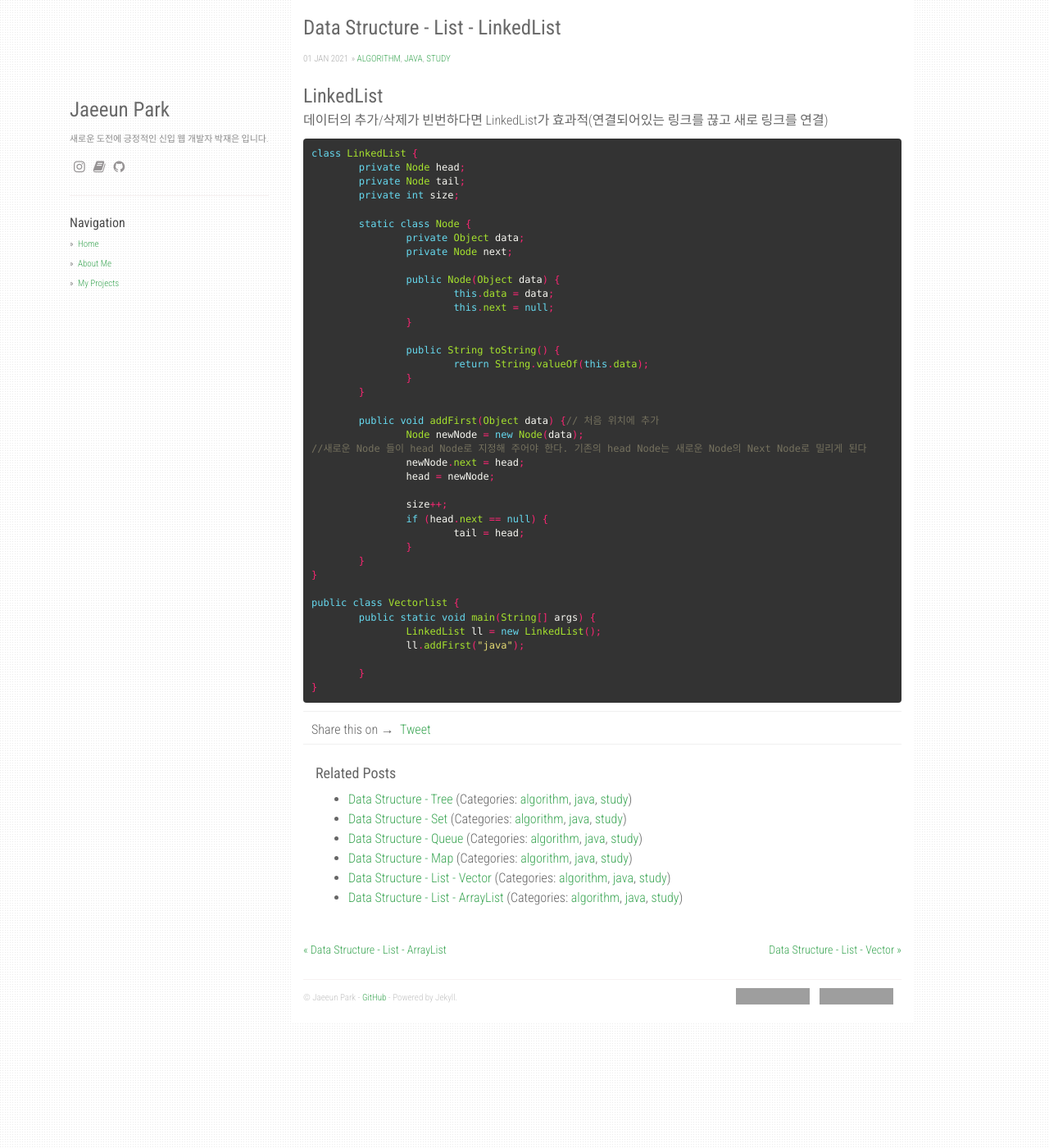
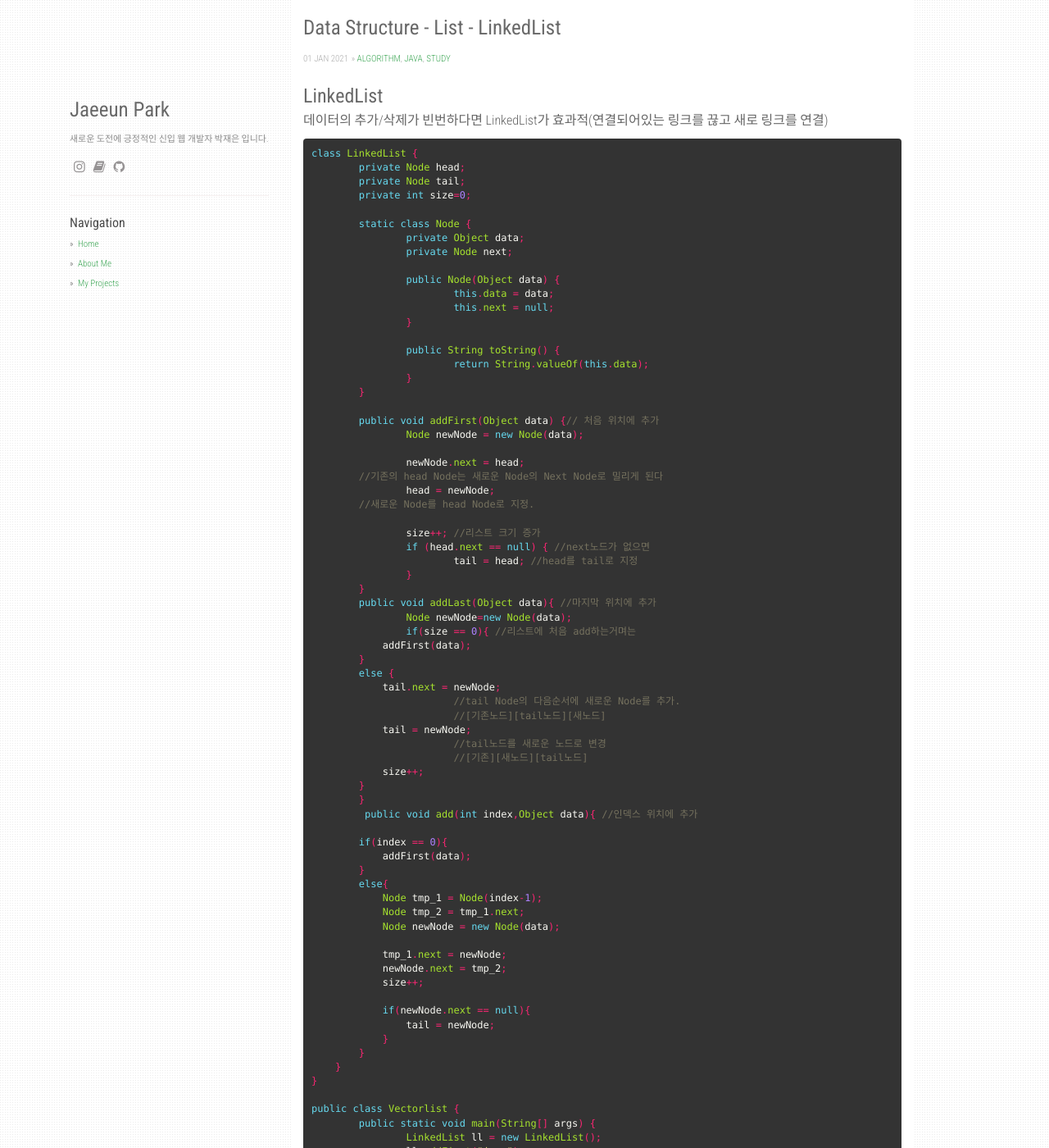
Before and after one commit to jaeeunzzang/jaeeunPark.portfolio.github.io, a Jekyll site: the page built from _posts/2021-1-1-linkedlist.md, in a window 1280 px wide and 1400 px high. Shown: the whole window at 82% size. Built offline with Jekyll 4.4.1, drawn with Linux system fonts in a browser that asks for light colours; nearby versions of some CDN libraries; comment, search, counter and statistics services are not loaded; grey boxes are pictures that could not be loaded.

Commit message:
update linkedlist

```diff
--- a/_posts/2021-1-1-linkedlist.md
+++ b/_posts/2021-1-1-linkedlist.md
@@ -13,7 +13,7 @@ categories: [algorithm, java, study]
 class LinkedList {
 	private Node head;
 	private Node tail;
-	private int size;
+	private int size=0;
 
 	static class Node {
 		private Object data;
@@ -31,15 +31,51 @@ class LinkedList {
 
 	public void addFirst(Object data) {// 처음 위치에 추가
 		Node newNode = new Node(data);
-//새로운 Node 들이 head Node로 지정해 주어야 한다. 기존의 head Node는 새로운 Node의 Next Node로 밀리게 된다
+
 		newNode.next = head;
+	//기존의 head Node는 새로운 Node의 Next Node로 밀리게 된다
 		head = newNode;
+	//새로운 Node를 head Node로 지정.
 
-		size++;
-		if (head.next == null) {
-			tail = head;
+		size++; //리스트 크기 증가
+		if (head.next == null) { //next노드가 없으면
+			tail = head; //head를 tail로 지정
 		}
 	}
+	public void addLast(Object data){ //마지막 위치에 추가
+		Node newNode=new Node(data);
+		if(size == 0){ //리스트에 처음 add하는거며는
+            addFirst(data);
+        }
+        else {
+            tail.next = newNode;
+			//tail Node의 다음순서에 새로운 Node를 추가.
+			//[기존노드][tail노드][새노드]
+            tail = newNode;
+			//tail노드를 새로운 노드로 변경
+			//[기존][새노드][tail노드]
+            size++;
+        }
+	}
+	 public void add(int index,Object data){ //인덱스 위치에 추가
+
+        if(index == 0){
+            addFirst(data);
+        }
+        else{
+            Node tmp_1 = Node(index-1);
+            Node tmp_2 = tmp_1.next;
+            Node newNode = new Node(data);
+
+            tmp_1.next = newNode;
+            newNode.next = tmp_2;
+            size++;
+
+            if(newNode.next == null){
+                tail = newNode;
+            }
+        }
+    }
 }
 
 public class Vectorlist {
```
Also changed, not shown: _posts/2020-12-29-data-structure.md (+3 -0 lines).
